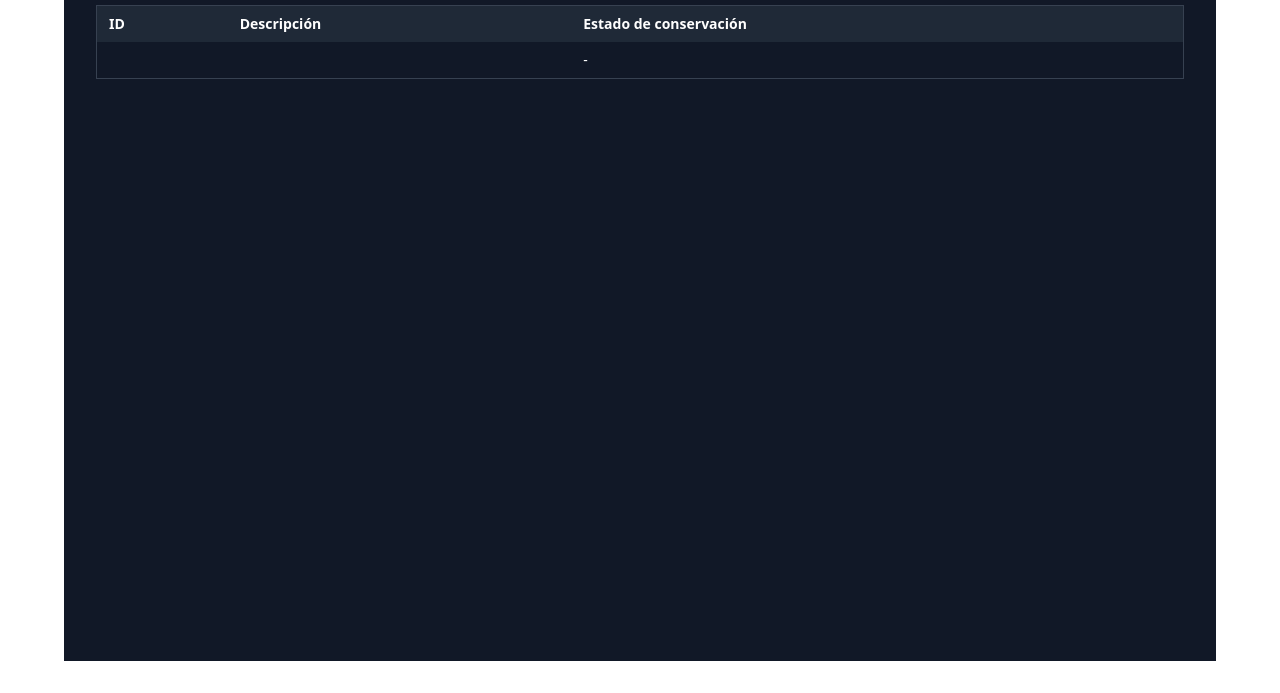
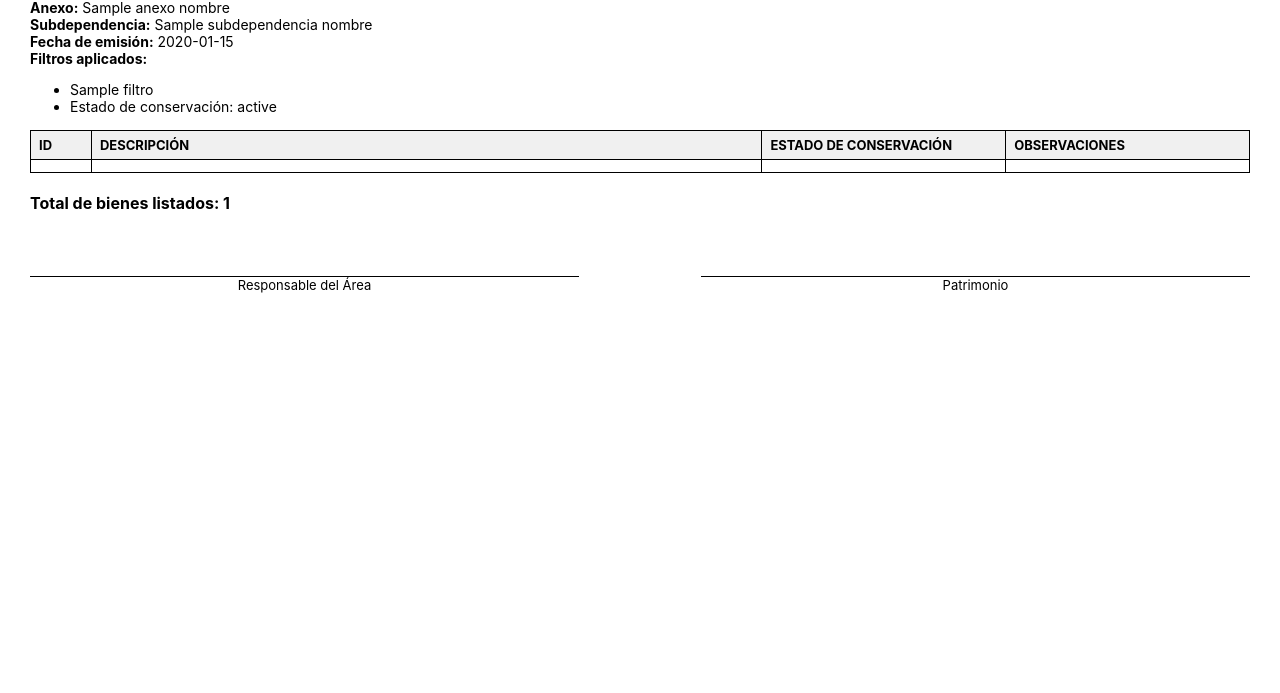
Before and after one commit to Patrimonio2-web/anexos, a Flask app: template templates/listado_impresion.html in a window 1280 px wide. Shown: the part 171-864 px from the top of the page. After the commit the page ends 464 px from the top, so only its background shows below. Run offline with Flask 3, Linux system fonts and the light colour scheme; tables that the repository leaves empty hold one stand-in row (values such as "Sample post"); the template is opened without the code that fills it: values that come from a table or form of the project are taken from there, most other values are stand-ins (such as "Sample title", 1, 10 or a date in 2020); lists and menus that the app fills with data are empty; some libraries are stand-ins or nearby versions.

Commit message:
Refactor listado_impresion.html for better layout
Updated the HTML structure and styles for the furniture listing page, including a new header and improved table layout.

```diff
--- a/templates/listado_impresion.html
+++ b/templates/listado_impresion.html
@@ -1,39 +1,183 @@
-{% extends "base.html" %}
-{% block content %}
-<div class="p-8 bg-gray-900 text-white min-h-screen">
-    <div class="text-center mb-6">
-        <h1 class="text-3xl font-bold mb-2">Listado de Mobiliario</h1>
-        <p class="text-gray-400">
-            Anexo: {{ anexo_nombre }} — Subdependencia: {{ subdependencia_nombre }}
-        </p>
-        <p class="text-sm text-gray-500">Generado el {{ ahora.strftime('%d/%m/%Y %H:%M') }}</p>
+<!DOCTYPE html>
+<html lang="es">
+<head>
+    <meta charset="UTF-8">
+    <title>Listado de Mobiliario</title>
+    <style>
+        body {
+            font-family: "Inter", Arial, sans-serif;
+            margin: 30px;
+            color: #000;
+            background: #fff;
+        }
+
+        .header {
+            text-align: center;
+            border-bottom: 2px solid #000;
+            padding-bottom: 10px;
+            margin-bottom: 20px;
+        }
+
+        .header img {
+            width: 80px;
+            vertical-align: middle;
+        }
+
+        .header h1 {
+            font-size: 18px;
+            margin: 5px 0;
+        }
+
+        .subtitulo {
+            font-size: 14px;
+            margin: 0;
+        }
+
+        .info {
+            margin-bottom: 15px;
+            font-size: 14px;
+        }
+
+        table {
+            width: 100%;
+            border-collapse: collapse;
+            font-size: 13px;
+        }
+
+        th, td {
+            border: 1px solid #000;
+            padding: 6px 8px;
+            text-align: left;
+        }
+
+        th {
+            background-color: #f0f0f0;
+            text-transform: uppercase;
+        }
+
+        tr:nth-child(even) {
+            background-color: #fafafa;
+        }
+
+        .totales {
+            margin-top: 20px;
+            font-weight: bold;
+        }
+
+        .firmas {
+            margin-top: 60px;
+            display: flex;
+            justify-content: space-between;
+            font-size: 13px;
+        }
+
+        .firma {
+            text-align: center;
+            width: 45%;
+        }
+
+        .firma span {
+            display: block;
+            margin-top: 3px;
+            border-top: 1px solid #000;
+            width: 100%;
+        }
+
+        .fecha {
+            text-align: right;
+            margin-bottom: 10px;
+            font-size: 13px;
+        }
+
+        @media print {
+            body {
+                margin: 10mm;
+            }
+            .no-print {
+                display: none;
+            }
+        }
+    </style>
+</head>
+<body>
+
+    <!-- ENCABEZADO -->
+    <div class="header">
+        <img src="https://res.cloudinary.com/dktp1ybbx/image/upload/v1721833082/escudo_rioja_negro_mgvytb.png" alt="Logo">
+        <h1>LEGISLATURA DE LA PROVINCIA DE LA RIOJA</h1>
+        <p class="subtitulo">Inventario de Bienes Muebles</p>
     </div>
 
-    <div class="overflow-x-auto">
-        <table class="min-w-full text-sm border border-gray-700 rounded-lg">
-            <thead class="bg-gray-800">
+    <!-- INFORMACIÓN -->
+    <div class="info">
+        <strong>Anexo:</strong> {{ anexo_nombre }} <br>
+        <strong>Subdependencia:</strong> {{ subdependencia_nombre }} <br>
+        <strong>Fecha de emisión:</strong> {{ ahora.strftime('%d/%m/%Y %H:%M') }} <br>
+
+        {% if filtros or estado_conservacion %}
+        <strong>Filtros aplicados:</strong>
+        <ul>
+            {% for f in filtros %}
+                <li>{{ campos[f] if f in campos else f }}</li>
+            {% endfor %}
+            {% if estado_conservacion %}
+                <li>Estado de conservación: {{ estado_conservacion }}</li>
+            {% endif %}
+        </ul>
+        {% endif %}
+    </div>
+
+    <!-- TABLA -->
+    <table>
+        <thead>
             <tr>
-                    <th class="px-3 py-2 text-left">ID</th>
-                    <th class="px-3 py-2 text-left">Descripción</th>
-                    <th class="px-3 py-2 text-left">Estado de conservación</th>
+                <th style="width: 5%;">ID</th>
+                <th style="width: 55%;">Descripción</th>
+                <th style="width: 20%;">Estado de conservación</th>
+                <th style="width: 20%;">Observaciones</th>
             </tr>
         </thead>
         <tbody>
             {% for mob in mobiliarios %}
-                <tr class="border-b border-gray-700 hover:bg-gray-800 transition">
-                    <td class="px-3 py-2">{{ mob[1] }}</td>
-                    <td class="px-3 py-2">{{ mob[0] }}</td>
-                    <td class="px-3 py-2">{{ mob[2] or '-' }}</td>
+            <tr>
+                <td>{{ mob[0] }}</td>
+                <td>{{ mob[1] }}</td>
+                <td>{{ mob[2] or '' }}</td>
+                <td>
+                    {% set observaciones = [] %}
+                    {% if mob[3] %} {% set _ = observaciones.append('No dado') %} {% endif %}
+                    {% if mob[4] %} {% set _ = observaciones.append('Para reparación') %} {% endif %}
+                    {% if mob[5] %} {% set _ = observaciones.append('Para baja') %} {% endif %}
+                    {% if mob[6] %} {% set _ = observaciones.append('Faltante') %} {% endif %}
+                    {% if mob[7] %} {% set _ = observaciones.append('Sobrante') %} {% endif %}
+                    {% if mob[8] %} {% set _ = observaciones.append('Problema etiqueta') %} {% endif %}
+                    {{ observaciones|join(', ') }}
+                </td>
             </tr>
             {% else %}
             <tr>
-                    <td colspan="3" class="text-center py-4 text-gray-500">
-                        No se encontraron mobiliarios con los filtros aplicados.
-                    </td>
+                <td colspan="4" style="text-align:center; color: #555;">No se encontraron bienes con los filtros aplicados.</td>
             </tr>
             {% endfor %}
         </tbody>
     </table>
+
+    <!-- TOTALES -->
+    <p class="totales">
+        Total de bienes listados: {{ mobiliarios|length }}
+    </p>
+
+    <!-- FIRMAS -->
+    <div class="firmas">
+        <div class="firma">
+            <span></span>
+            Responsable del Área
+        </div>
+        <div class="firma">
+            <span></span>
+            Patrimonio
         </div>
     </div>
-{% endblock %}
+
+</body>
+</html>
```
Lines whose indentation alone changed are shown as unchanged.
